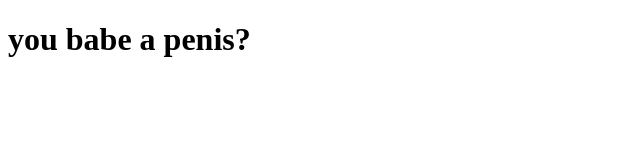
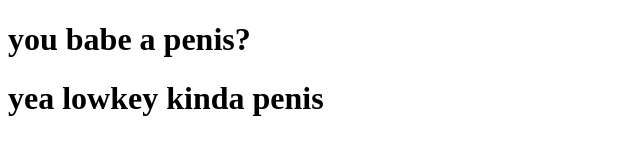
Before and after one commit to xkudos/kud6s.lol, a plain HTML site: page index.html in a window 1280 px wide. Shown: the whole page, without its empty margins (0-640 px from the left). Drawn offline with Linux system fonts and the light colour scheme.

Commit message:
Update index.html

```diff
--- a/index.html
+++ b/index.html
@@ -1,5 +1,6 @@
 <!DOCTYPE html>
 <h1>you babe a penis?</h1>
+<h1>yea lowkey kinda penis</h1>
 
 <title>kud6s.lol</title>
 
```
